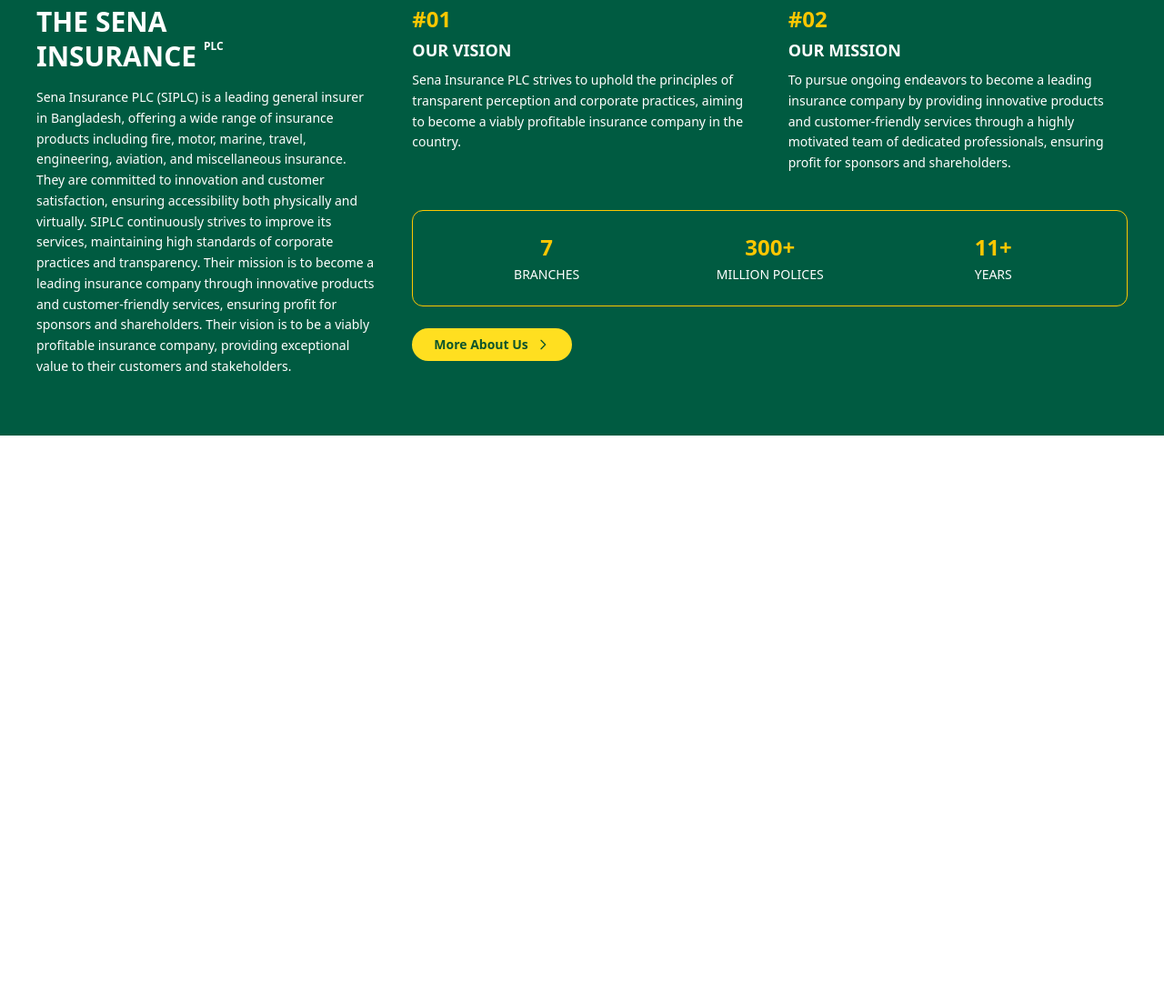
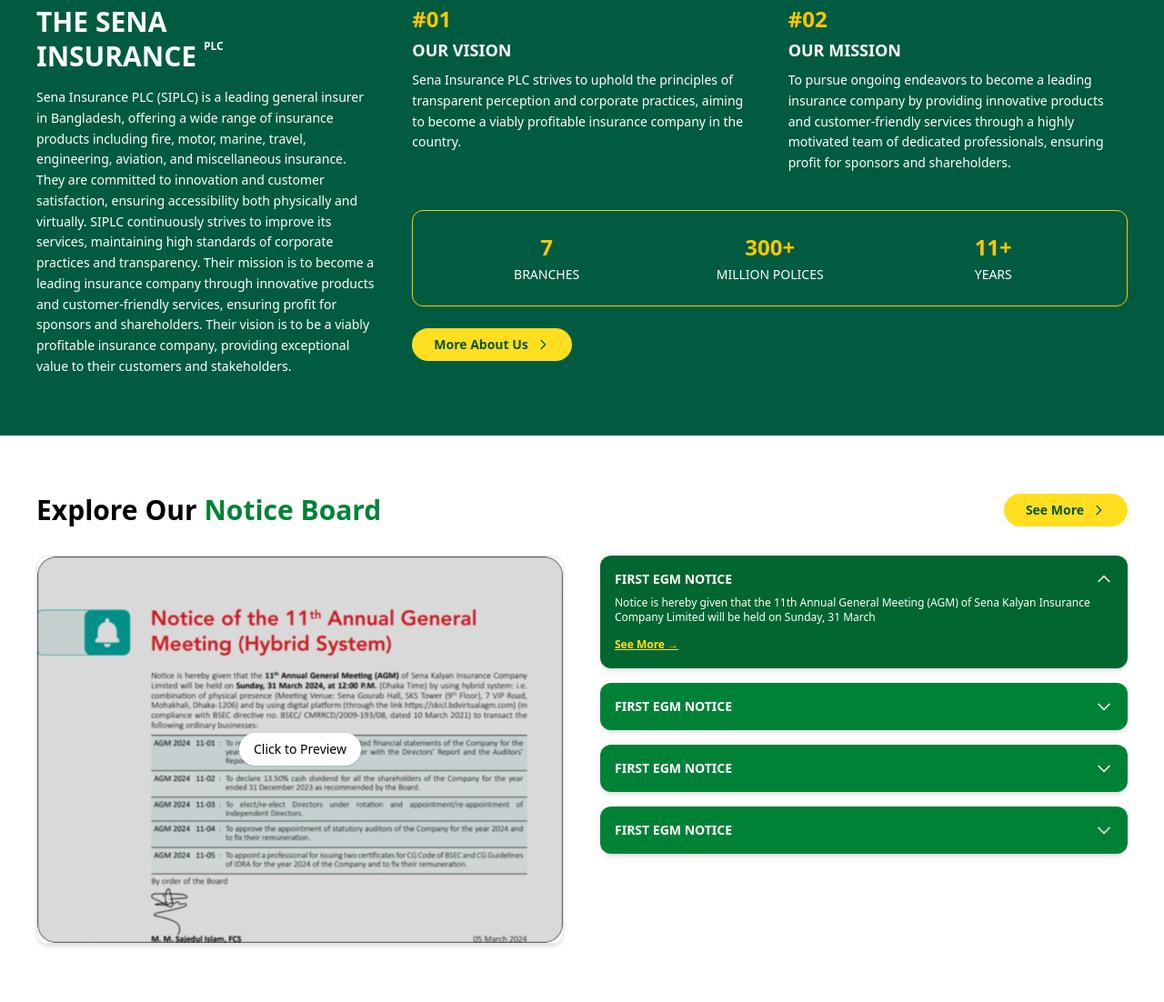
Before and after one commit to shahriartanjil/assignment-2, a plain HTML site: page index.html in a window 1280 px wide. Shown: the part 2494-3596 px from the top of the page at 91% size. Before the commit the page ends 2973 px from the top, so only its background shows below. Drawn offline with nearby package versions, Linux system fonts and the light colour scheme.

Commit message:
notice board  section is complete

```diff
--- a/index.html
+++ b/index.html
@@ -448,6 +448,83 @@
     </div>
   </section>
 
+<!--notice board section-->
+
+<section class="bg-white py-16 px-4 md:px-10">
+    <div class="max-w-[1280px] mx-auto">
+
+      <!-- Header -->
+      <div class="flex justify-between items-center mb-8 flex-wrap gap-4">
+        <h2 class="text-2xl md:text-3xl font-bold">
+          Explore Our <span class="text-green-700">Notice Board</span>
+        </h2>
+        <a href="#" class="inline-flex items-center bg-yellow-300 hover:bg-yellow-400 text-green-900 text-sm font-semibold px-6 py-2 rounded-full transition">
+          See More
+          <svg xmlns="http://www.w3.org/2000/svg" class="ml-2 h-4 w-4" fill="none" viewBox="0 0 24 24" stroke="currentColor">
+            <path stroke-linecap="round" stroke-linejoin="round" stroke-width="2" d="M9 5l7 7-7 7" />
+          </svg>
+        </a>
+      </div>
+
+      <!-- Grid layout -->
+      <div class="grid grid-cols-1 lg:grid-cols-2 gap-10">
+
+        <!-- Left: Image Preview -->
+        <div class="rounded-xl overflow-hidden shadow-md border border-gray-200">
+          <div class="relative">
+            <img src="/images/Rectangle 8.png" alt="Notice Preview" class="w-full h-auto object-cover">
+            <div class="absolute inset-0  bg-opacity-30 flex items-center justify-center">
+              <button class="bg-white text-sm font-medium px-4 py-2 rounded-full shadow">
+                Click to Preview
+              </button>
+            </div>
+          </div>
+        </div>
+
+        <!-- Right: Notices List -->
+        <div class="flex flex-col gap-4">
+
+          <!-- Notice Item Expanded -->
+          <div class="bg-green-800 text-white rounded-xl p-4 shadow-md">
+            <div class="flex justify-between items-center mb-2">
+              <h3 class="font-semibold text-sm">FIRST EGM NOTICE</h3>
+              <svg xmlns="http://www.w3.org/2000/svg" class="h-5 w-5 rotate-180" fill="none" viewBox="0 0 24 24" stroke="currentColor">
+                <path stroke-linecap="round" stroke-linejoin="round" stroke-width="2" d="M19 9l-7 7-7-7" />
+              </svg>
+            </div>
+            <p class="text-xs mb-2">
+              Notice is hereby given that the 11th Annual General Meeting (AGM) of Sena Kalyan Insurance Company Limited will be held on Sunday, 31 March
+            </p>
+            <a href="#" class="text-yellow-300 text-xs font-semibold underline">See More →</a>
+          </div>
+
+          <!-- Collapsed Items -->
+          <div class="bg-green-700 text-white rounded-xl p-4 shadow-md flex justify-between items-center cursor-pointer">
+            <h3 class="font-semibold text-sm">FIRST EGM NOTICE</h3>
+            <svg xmlns="http://www.w3.org/2000/svg" class="h-5 w-5" fill="none" viewBox="0 0 24 24" stroke="currentColor">
+              <path stroke-linecap="round" stroke-linejoin="round" stroke-width="2" d="M19 9l-7 7-7-7" />
+            </svg>
+          </div>
+
+          <div class="bg-green-700 text-white rounded-xl p-4 shadow-md flex justify-between items-center cursor-pointer">
+            <h3 class="font-semibold text-sm">FIRST EGM NOTICE</h3>
+            <svg xmlns="http://www.w3.org/2000/svg" class="h-5 w-5" fill="none" viewBox="0 0 24 24" stroke="currentColor">
+              <path stroke-linecap="round" stroke-linejoin="round" stroke-width="2" d="M19 9l-7 7-7-7" />
+            </svg>
+          </div>
+
+          <div class="bg-green-700 text-white rounded-xl p-4 shadow-md flex justify-between items-center cursor-pointer">
+            <h3 class="font-semibold text-sm">FIRST EGM NOTICE</h3>
+            <svg xmlns="http://www.w3.org/2000/svg" class="h-5 w-5" fill="none" viewBox="0 0 24 24" stroke="currentColor">
+              <path stroke-linecap="round" stroke-linejoin="round" stroke-width="2" d="M19 9l-7 7-7-7" />
+            </svg>
+          </div>
+
+        </div>
+      </div>
+    </div>
+  </section>
+
 
 
 
```
Also changed, not shown: images/Rectangle 8.png (added).
